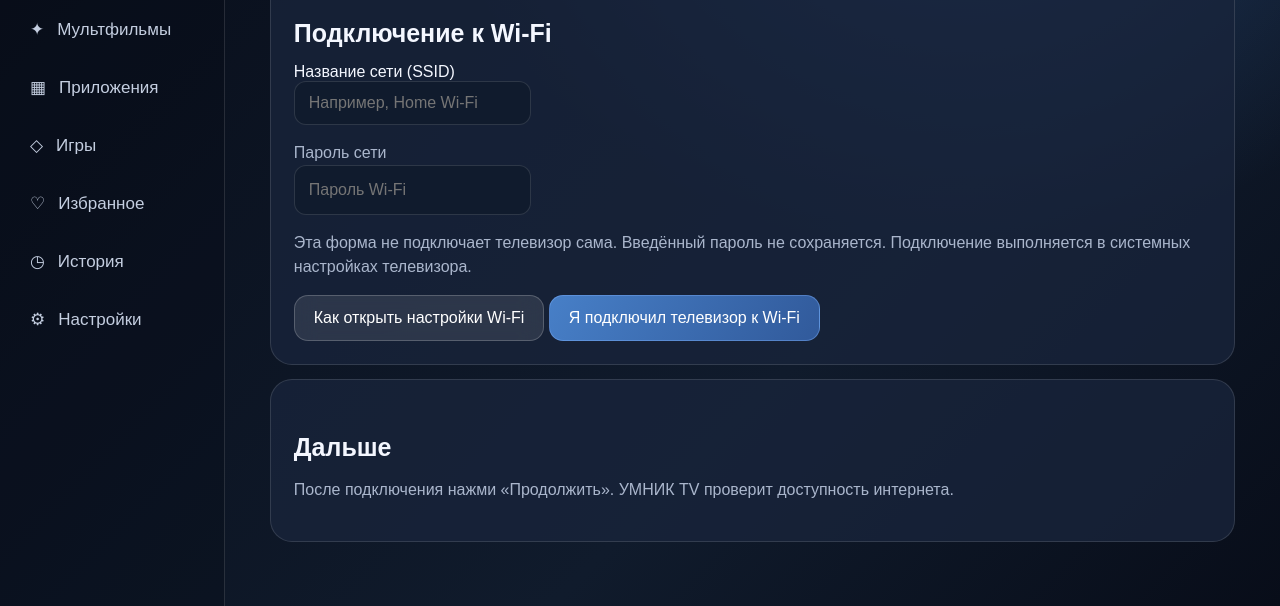
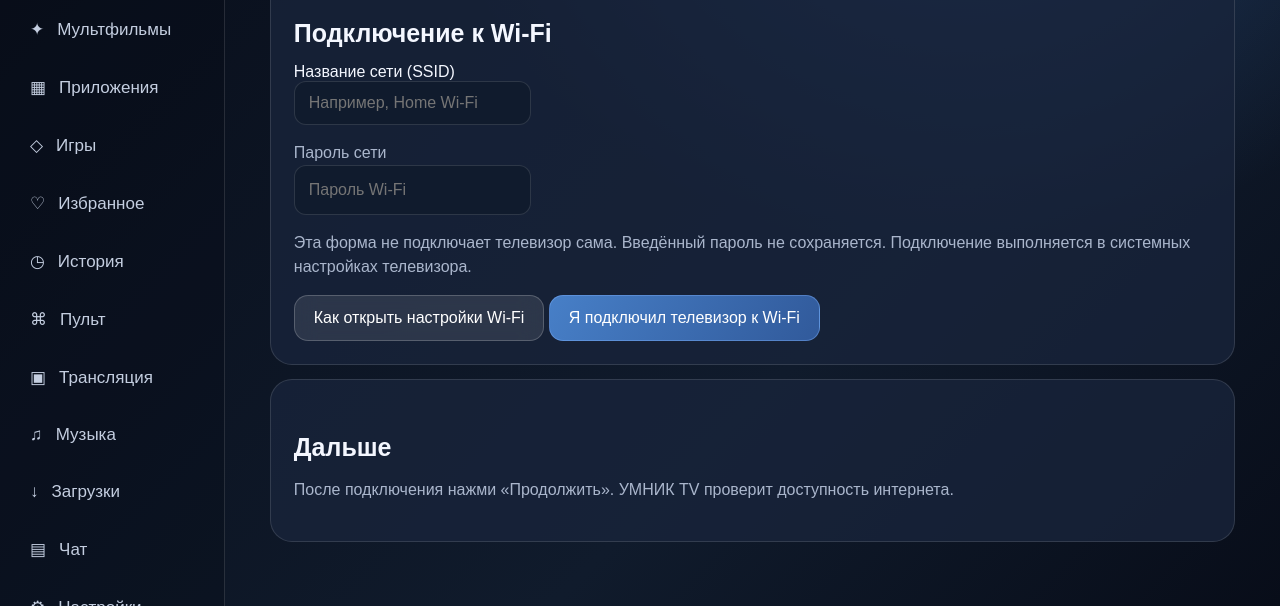
Before and after one commit to koshkablack2417-spec/Umnik-TV-, a plain HTML site: page index.html in a window 1280 px wide. Both pictures are taken after a click on the button "Продолжить". Shown: the part 194-800 px from the top of the page. Drawn offline with Linux system fonts and the light colour scheme.

Commit message:
Add remote, cast, music, downloads and chat navigation

```diff
--- a/index.html
+++ b/index.html
@@ -25,6 +25,11 @@
         <button class="nav-item" data-page="games">◇ <span data-i18n="games">Игры</span></button>
         <button class="nav-item" data-page="favorites">♡ <span data-i18n="favorites">Избранное</span></button>
         <button class="nav-item" data-page="history">◷ <span data-i18n="history">История</span></button>
+        <button class="nav-item" data-page="remote">⌘ <span>Пульт</span></button>
+        <button class="nav-item" data-page="cast">▣ <span>Трансляция</span></button>
+        <button class="nav-item" data-page="music">♫ <span>Музыка</span></button>
+        <button class="nav-item" data-page="downloads">↓ <span>Загрузки</span></button>
+        <button class="nav-item" data-page="chat">▤ <span>Чат</span></button>
         <button class="nav-item" data-page="settings">⚙ <span data-i18n="settings">Настройки</span></button>
       </nav>
       <main id="main" class="main" tabindex="-1"></main>
```
